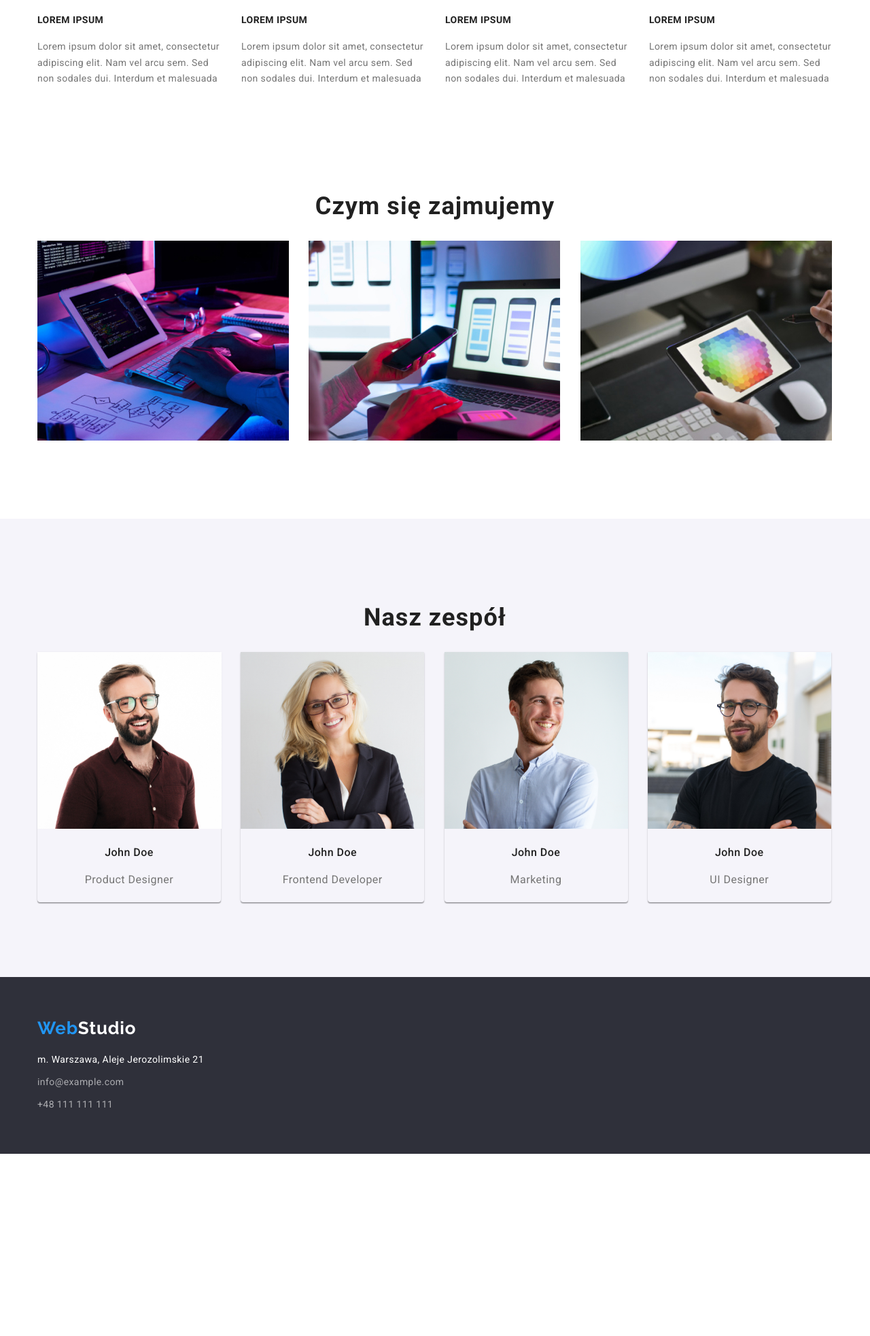
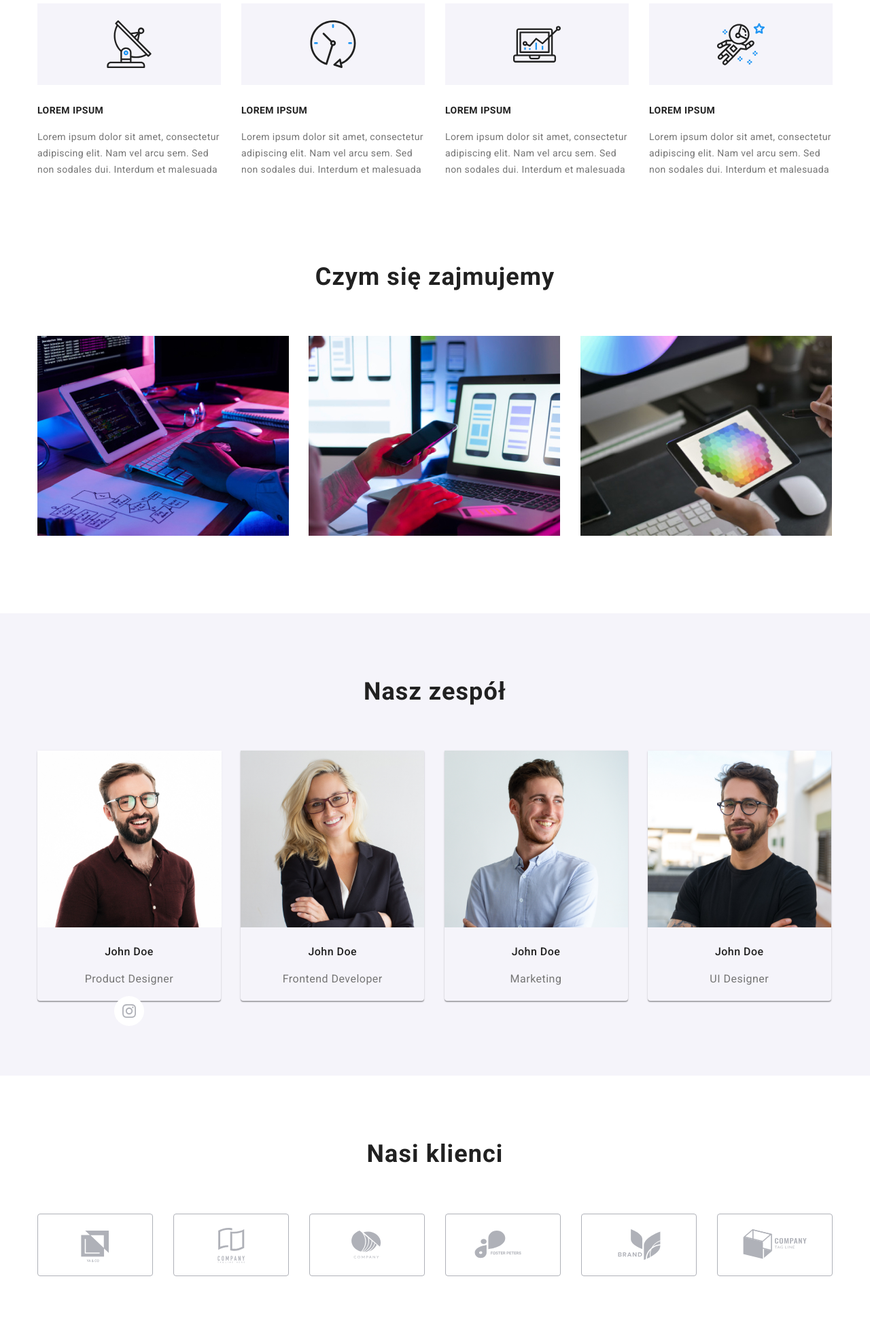
Before and after one commit to bp998/goit-markup-hw-04, a plain HTML site: page index.html in a window 1280 px wide. Shown: the part 835-2800 px from the top of the page at 68% size. Before the commit the page ends 2532 px from the top, so only its background shows below. Drawn offline with Linux system fonts and the light colour scheme.

Commit message:
26.10.2022 20:54

```diff
--- a/css/styles.css
+++ b/css/styles.css
@@ -7,6 +7,8 @@
   --second-link-color: rgba(255, 255, 255, 0.6);
   --button-color: rgba(245, 244, 250, 1);
   --border-color: rgba(236, 236, 236, 1);
+  --shadow: rgba(47, 48, 58, 0.4);
+  --border-grey: rgba(175, 177, 184, 1);
 }
 
 body {
@@ -47,6 +49,7 @@ body {
 
 .list-styling {
   list-style: none;
+  padding-left: 0;
 }
 
 .container {
@@ -88,6 +91,41 @@ body {
   letter-spacing: 0.03em;
 }
 
+.icon-color {
+  --color2: var(--border-grey);
+  --color5: var(--border-grey);
+  --color3: var(--border-grey);
+  --color4: var(--border-grey);
+}
+
+.icon-color:hover {
+  --color2: var(--brand-color);
+  --color5: var(--brand-color);
+  --color3: var(--brand-color);
+  --color4: var(--brand-color);
+  cursor: pointer;
+}
+
+.icon-social {
+  --color3: var(--border-grey);
+  --color4: var(--border-grey);
+  display: flex;
+  justify-content: center;
+  align-items: center;
+  background-color: var(--white-color);
+  width: 44px;
+  height: 44px;
+  margin: 0 auto;
+  border-radius: 50%;
+}
+
+.icon-social:hover {
+  background-color: var(--brand-color);
+  --color3: var(--white-color);
+  --color4: var(--white-color);
+  cursor: pointer;
+}
+
 .nav-position {
   flex-grow: 1;
   justify-self: flex-start;
@@ -112,6 +150,7 @@ body {
 .nav-contact {
   display: flex;
   gap: 50px;
+  padding-left: 0px;
 }
 
 .header-address {
@@ -134,9 +173,13 @@ body {
 .navigation-button:hover,
 .header-address:hover,
 .navigation-button:focus,
-.header-address:focus {
+.header-address:focus,
+.header-address svg:hover,
+.header-address svg:focus {
   color: var(--brand-color);
   outline: none;
+  --color2: var(--brand-color);
+  --color5: var(--brand-color);
 }
 
 /*=*/
@@ -210,6 +253,15 @@ body {
   color: var(--white-color);
 }
 
+.main-header-background {
+  background-image: url(../images/main-header-background.jpg);
+  background-size: cover;
+}
+
+.shadow {
+  background-image: linear-gradient(to bottom, var(--shadow), var(--shadow));
+}
+
 .main-text-position {
   height: 120px;
   width: 700px;
@@ -258,6 +310,14 @@ body {
   margin-top: 94px;
 }
 
+.lorem-object {
+  display: flex;
+  justify-content: center;
+  background-color: var(--button-color);
+  padding: 25px 100px;
+  margin-bottom: 30px;
+}
+
 .lorem-topic {
   font-size: 14px;
   line-height: 1.14;
@@ -283,12 +343,26 @@ body {
   line-height: 1.17;
   text-align: center;
   letter-spacing: 0.03em;
+  margin: 0;
+  padding-bottom: 50px;
 }
 
 .main-page-team {
   display: flex;
   padding: 0;
   gap: 2.5%;
+}
+
+.main-page-customers {
+  display: flex;
+  justify-content: space-between;
+  gap: 30px;
+}
+
+.main-page-customers li {
+  display: flex;
+  align-items: center;
+  justify-content: center;
 }
 
 .team-member-name {
@@ -315,6 +389,17 @@ body {
   width: 270px;
   margin: 0;
   height: 368px;
+}
+
+.box-styling-main-bottom {
+  width: 170px;
+  height: 92px;
+  border: 1px solid var(--border-grey);
+  border-radius: 4px;
+}
+
+.box-styling-main-bottom:hover {
+  border-color: var(--brand-color);
 }
 
 .main-bottom-section {
--- a/index.html
+++ b/index.html
@@ -38,14 +38,20 @@
           </nav>
           <div>
             <ul class="nav-contact list-styling">
-              <li>
-                <a class="header-address" href="mailto:info@devstudio.com"
-                  >info@devstudio.com</a
+              <li class="header-hover">
+                <a class="header-address" href="mailto:info@devstudio.com">
+                  <svg class="icon-color" width="16" height="12">
+                    <use href="./images/icons.svg#icon-envelope"></use>
+                  </svg>
+                  info@devstudio.com</a
                 >
               </li>
               <li>
-                <a class="header-address" href="tel:+48111111111"
-                  >+48 111 111 111</a
+                <a class="header-address" href="tel:+48111111111">
+                  <svg class="icon-color" width="10" height="16">
+                    <use href="./images/icons.svg#icon-smartphone"></use>
+                  </svg>
+                  +48 111 111 111</a
                 >
               </li>
             </ul>
@@ -54,17 +60,24 @@
       </div>
     </header>
     <main>
-      <section class="central-text-position background-block">
+      <section class="main-header-background">
+        <div class="central-text-position shadow">
           <h1 class="main-text-position central-text">
             EFEKTYWNE ROZWIĄZANIA DLA WASZEGO BIZNESU
           </h1>
           <button class="main-button-position main-page-button" type="button">
             Zamów usługe
           </button>
+        </div>
       </section>
       <div class="container">
         <ul class="lorem-section list-styling">
           <li>
+            <div class="lorem-object">
+              <svg height="70" width="70">
+                <use href="./images/icons.svg#icon-antenna-1"></use>
+              </svg>
+            </div>
             <h4 class="lorem-topic">LOREM IPSUM</h4>
             <p class="lorem-text">
               Lorem ipsum dolor sit amet, consectetur adipiscing elit. Nam vel
@@ -72,6 +85,11 @@
             </p>
           </li>
           <li>
+            <div class="lorem-object">
+              <svg height="70" width="70">
+                <use href="./images/icons.svg#icon-clock-1"></use>
+              </svg>
+            </div>
             <h4 class="lorem-topic">LOREM IPSUM</h4>
             <p class="lorem-text">
               Lorem ipsum dolor sit amet, consectetur adipiscing elit. Nam vel
@@ -79,6 +97,11 @@
             </p>
           </li>
           <li>
+            <div class="lorem-object">
+              <svg height="70" width="70">
+                <use href="./images/icons.svg#icon-diagram-1"></use>
+              </svg>
+            </div>
             <h4 class="lorem-topic">LOREM IPSUM</h4>
             <p class="lorem-text">
               Lorem ipsum dolor sit amet, consectetur adipiscing elit. Nam vel
@@ -86,6 +109,11 @@
             </p>
           </li>
           <li>
+            <div class="lorem-object">
+              <svg height="70" width="70">
+                <use href="./images/icons.svg#icon-astronaut-1"></use>
+              </svg>
+            </div>
             <h4 class="lorem-topic">LOREM IPSUM</h4>
             <p class="lorem-text">
               Lorem ipsum dolor sit amet, consectetur adipiscing elit. Nam vel
@@ -135,6 +163,17 @@
                   <h4 class="team-member-name">John Doe</h4>
                   <p class="team-member-position">Product Designer</p>
                 </figcaption>
+                <div>
+                  <ul class="list-styling">
+                    <li>
+                      <a class="social-background icon-social" href="#">
+                        <svg width="20" height="20">
+                          <use href="./images/icons.svg#icon-instagram-2"></use>
+                        </svg>
+                      </a>
+                    </li>
+                  </ul>
+                </div>
               </figure>
             </li>
             <li>
@@ -179,6 +218,41 @@
           </ul>
         </div>
       </section>
+      <section class="container section">
+        <h2 class="main-page-header">Nasi klienci</h2>
+        <ul class="main-page-customers list-styling">
+          <li class="box-styling-main-bottom">
+            <svg class="icon-color" width="170" height="92">
+              <use href="./images/icons.svg#icon-Client-1"></use>
+            </svg>
+          </li>
+          <li class="box-styling-main-bottom">
+            <svg class="icon-color" width="170" height="92">
+              <use href="./images/icons.svg#icon-Client-2"></use>
+            </svg>
+          </li>
+          <li class="box-styling-main-bottom">
+            <svg class="icon-color" width="170" height="92">
+              <use href="./images/icons.svg#icon-Client-3"></use>
+            </svg>
+          </li>
+          <li class="box-styling-main-bottom">
+            <svg class="icon-color" width="170" height="92">
+              <use href="./images/icons.svg#icon-Client-4"></use>
+            </svg>
+          </li>
+          <li class="box-styling-main-bottom">
+            <svg class="icon-color" width="170" height="92">
+              <use href="./images/icons.svg#icon-Client-5"></use>
+            </svg>
+          </li>
+          <li class="box-styling-main-bottom">
+            <svg class="icon-color" width="170" height="92">
+              <use href="./images/icons.svg#icon-Client-6"></use>
+            </svg>
+          </li>
+        </ul>
+      </section>
     </main>
     <footer class="background-block">
       <div class="container">
```
Also changed, not shown: images/Icons/Client 1.svg (added), images/Icons/Client 2.svg (added), images/Icons/Client 3.svg (added), images/Icons/Client 4.svg (added), images/Icons/Client 5.svg (added), images/Icons/Client 6.svg (added), images/Icons/antenna 1.svg (added), images/Icons/astronaut 1.svg (added), images/Icons/clock 1.svg (added), images/Icons/diagram 1.svg (added), images/Icons/envelope.svg (added), images/Icons/facebook 1.svg (added), images/Icons/instagram 2.svg (added), images/Icons/linkedin 1.svg (added), 4 more files. Lines whose indentation alone changed are shown as unchanged.
